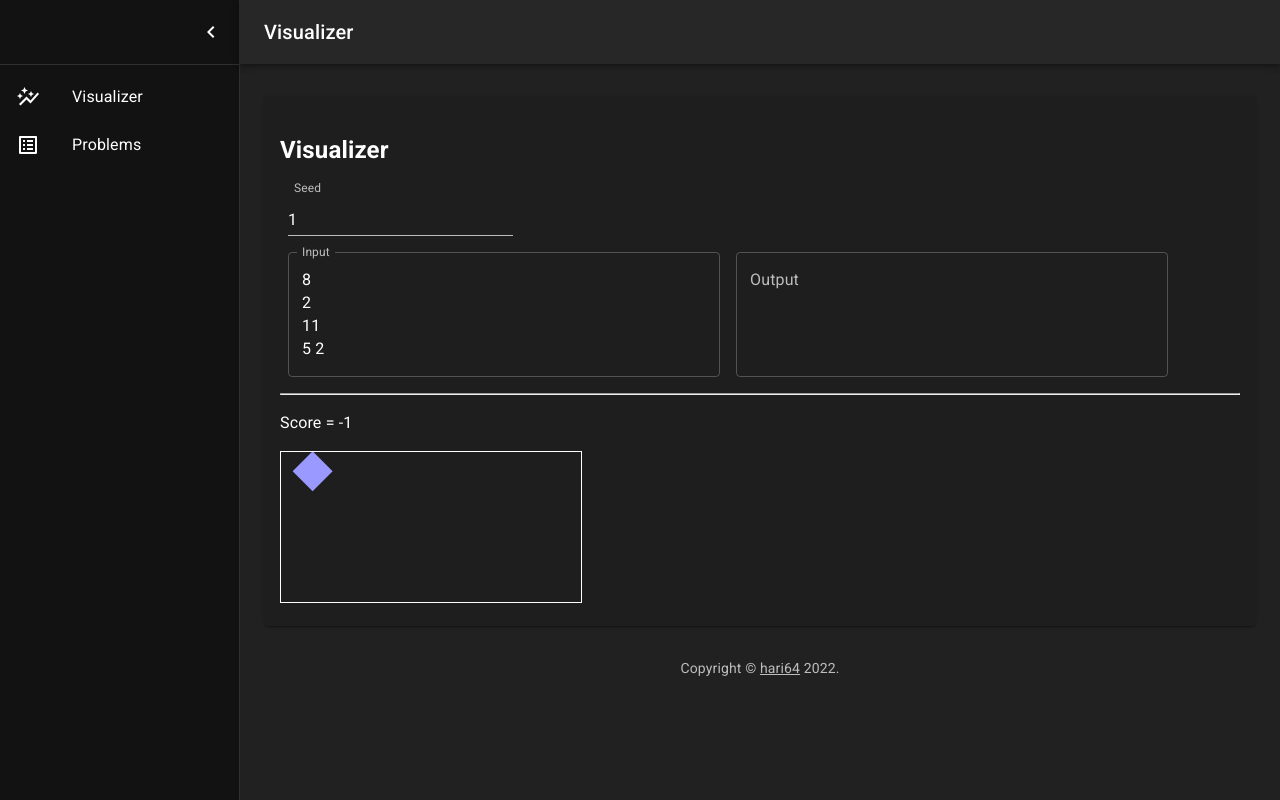
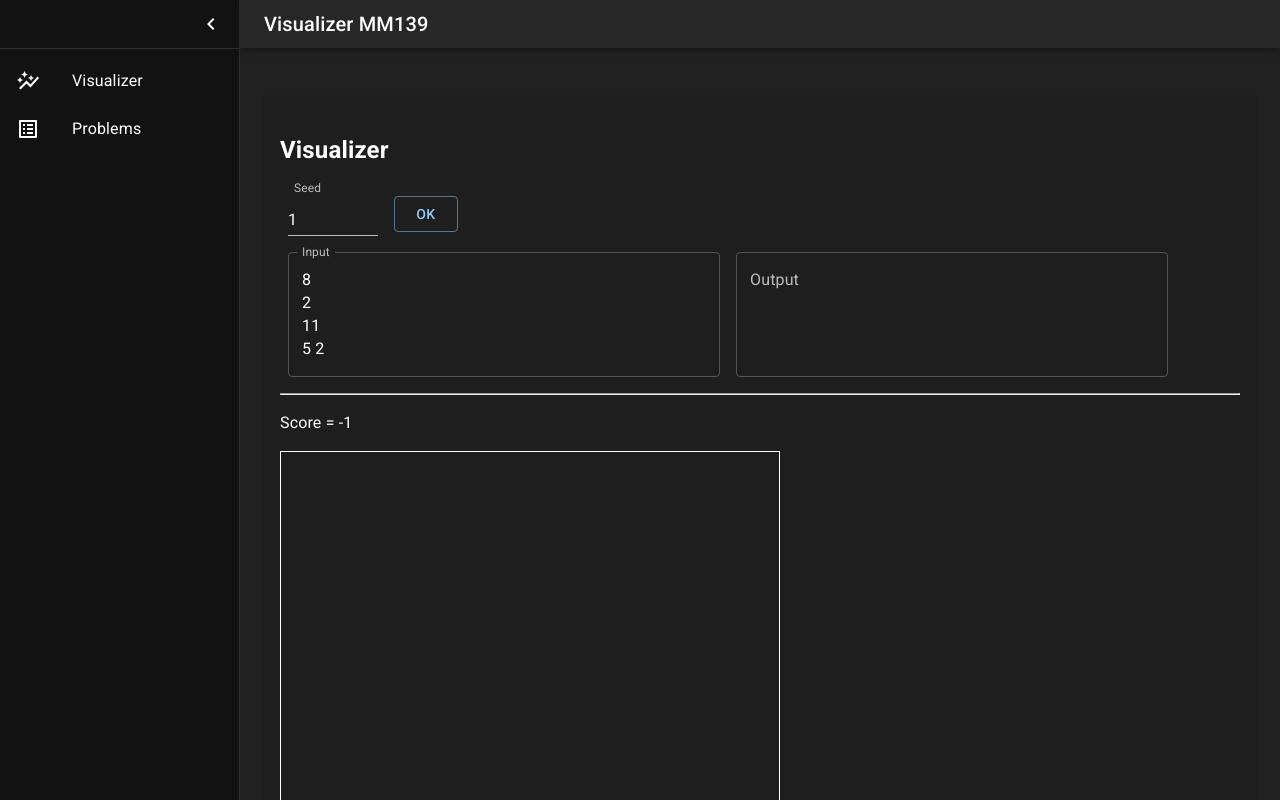
Before and after one commit to hari64boli64/visualizer, a React (Create React App) app: page / in a window 1280 px wide. Built offline with nearby package versions, Linux system fonts and the light colour scheme.

Commit message:
made canvas(2)

```diff
--- a/src/canvas.tsx
+++ b/src/canvas.tsx
@@ -1,15 +1,87 @@
 import * as React from "react";
+import Input from "./input_read";
+import Output from "./output_read";
 
-export default function Canvas(props: { input_data: string; output_data: string }) {
-  console.log("canvas");
-  const x: number = Math.random() * 100;
-  const y: number = Math.random() * 100;
+function DefaultCanvas() {
   return (
-    <svg style={{ border: "1px solid" }}>
-      <polygon
-        points={`${x} ${y - 20}, ${x + 20} ${y}, ${x} ${y + 20}, ${x - 20} ${y}`}
-        fill="#99f"
-      />
-    </svg>
+    <div className="canvas_container">
+      <p>
+        Score = -1 <span className="validation-message"></span>
+      </p>
+      <svg
+        id="vis_svg"
+        xmlns="http://www.w3.org/2000/svg"
+        width="500px"
+        height="500px"
+        style={{
+          maxWidth: "500px",
+          maxHeight: "500px",
+          border: "1px solid",
+        }}
+      ></svg>
+    </div>
   );
 }
+
+export const canvas_size = 1000;
+
+export function Canvas(props: { input_data: string; output_data: string }) {
+  console.log("Canvas");
+
+  if (props.input_data === "" && props.output_data === "") {
+    console.log("DefaultCanvas");
+    return <DefaultCanvas />;
+  }
+
+  let input: Input;
+  let output: Output;
+  try {
+    console.log(props.input_data);
+    console.log(props.output_data);
+
+    input = new Input(props.input_data);
+    output = new Output(props.output_data);
+  } catch (e) {
+    console.log("DefaultCanvas");
+    return <DefaultCanvas />;
+  }
+
+  const cells: JSX.Element[] = [];
+  const sz = canvas_size / input.N;
+  for (let i = 0; i < input.N; i++) {
+    for (let j = 0; j < input.N; j++) {
+      cells.push(
+        <rect
+          x={sz * i}
+          y={sz * j}
+          width={sz}
+          height={sz}
+          fill="skyblue"
+          stroke="cadetblue"
+          strokeWidth="2"
+          key={`${i}-${j}`}
+        />
+      );
+    }
+  }
+
+  return (
+    <div className="canvas_container">
+      <p>
+        Score = -1 <span className="validation-message"></span>
+      </p>
+      <svg
+        id="vis_svg"
+        viewBox={`0 0 ${canvas_size} ${canvas_size}`}
+        xmlns="http://www.w3.org/2000/svg"
+        style={{
+          maxWidth: "500px",
+          maxHeight: "500px",
+          border: "1px solid",
+        }}
+      >
+        {cells}
+      </svg>
+    </div>
+  );
+}
--- a/src/index.tsx
+++ b/src/index.tsx
@@ -19,6 +19,8 @@ import theme from "./theme";
 import Visualizer from "./vis";
 import Problem from "./problem";
 import mainListItems from "./listItems";
+
+const ProblemName = "MM139";
 
 const drawerWidth: number = 240;
 
@@ -83,6 +85,7 @@ function DashboardContent() {
           <CssBaseline />
           <AppBar position="absolute" open={open}>
             <Toolbar
+              variant="dense"
               sx={{
                 pr: "24px", // keep right padding when drawer closed
               }}
@@ -100,12 +103,13 @@ function DashboardContent() {
                 <MenuIcon />
               </IconButton>
               <Typography component="h1" variant="h6" color="inherit" noWrap sx={{ flexGrow: 1 }}>
-                Visualizer
+                {"Visualizer " + ProblemName}
               </Typography>
             </Toolbar>
           </AppBar>
           <Drawer variant="permanent" open={open}>
             <Toolbar
+              variant="dense"
               sx={{
                 display: "flex",
                 alignItems: "center",
--- a/src/input.ts
+++ b/src/input_gen.ts
@@ -22,6 +22,7 @@ const inputs = [
   input_0010,
 ];
 
+// seedが1-indexedかどうか
 const one_indexed = true;
 
 function getInputFromSeed(seed: number): string {
--- /dev/null
+++ b/src/input_read.ts
@@ -0,0 +1,35 @@
+import FileParser from "./parser";
+
+interface Cell {
+  v: number;
+  c: number;
+}
+
+export default class Input {
+  public N: number;
+  public C: number;
+  public P: number;
+  public grid: Cell[][];
+
+  constructor(input_content: string) {
+    const parser = new FileParser("input", input_content);
+    this.N = parser.getInt();
+    parser.getNewline();
+    this.C = parser.getInt();
+    parser.getNewline();
+    this.P = parser.getInt();
+    parser.getNewline();
+    this.grid = new Array(this.N);
+    for (let i = 0; i < this.N; i++) {
+      this.grid[i] = new Array(this.N);
+      for (let j = 0; j < this.N; j++) {
+        const v = parser.getInt();
+        const c = parser.getInt();
+        parser.getNewline();
+        this.grid[i][j] = { v: v, c: c };
+      }
+    }
+    console.assert(parser.isEOF());
+    console.log("[input read] done");
+  }
+}
--- /dev/null
+++ b/src/output_read.ts
@@ -0,0 +1,32 @@
+import FileParser from "./parser";
+
+interface RC {
+  r: number;
+  c: number;
+}
+
+export default class Output {
+  public K: number;
+  public pipes: RC[][];
+
+  constructor(output_content: string) {
+    const parser = new FileParser("output", output_content);
+    this.K = parser.getInt();
+    parser.getNewline();
+    this.pipes = new Array(this.K);
+    for (let i = 0; i < this.K; i++) {
+      const M = parser.getInt();
+      parser.getNewline();
+      const cells: RC[] = new Array(M);
+      for (let j = 0; j < M; j++) {
+        const r = parser.getInt();
+        const c = parser.getInt();
+        parser.getNewline();
+        cells[j] = { r: r, c: c };
+      }
+      this.pipes[i] = cells;
+    }
+    console.assert(parser.isEOF());
+    console.log("[output read] done.");
+  }
+}
--- a/src/vis.tsx
+++ b/src/vis.tsx
@@ -2,40 +2,47 @@ import * as React from "react";
 import Box from "@mui/material/Box";
 import Paper from "@mui/material/Paper";
 import Input from "@mui/material/Input";
+import Button from "@mui/material/Button";
 import Container from "@mui/material/Container";
 import TextField from "@mui/material/TextField";
 import InputLabel from "@mui/material/InputLabel";
 import FormControl from "@mui/material/FormControl";
+import { Canvas } from "./canvas";
 import Copyright from "./copyright";
-import Canvas from "./canvas";
-import { getInputFromSeed, one_indexed } from "./input";
+import DownloadButton from "./download_button";
+import { getInputFromSeed, one_indexed } from "./input_gen";
 
-export default function Visualizer() {
+function InOutForm(props: {
+  setInput: React.Dispatch<React.SetStateAction<string>>;
+  setOutput: React.Dispatch<React.SetStateAction<string>>;
+}) {
   const first_index = one_indexed ? 1 : 0;
 
   const [seed, setSeed] = React.useState<number>(first_index);
-  const [input_data, setInput] = React.useState<string>(getInputFromSeed(first_index));
-  const [output_data, setOutput] = React.useState<string>("");
+  const [input_rawdata, setRawInput] = React.useState<string>(getInputFromSeed(first_index));
+  const [output_rawdata, setRawOutput] = React.useState<string>("");
 
   function onChangeSeed(e: React.ChangeEvent<HTMLInputElement>) {
+    console.log("seed change");
     const new_seed = parseInt(e.currentTarget.value, 10);
     setSeed(new_seed);
-    setInput(getInputFromSeed(new_seed));
+    setRawInput(getInputFromSeed(new_seed));
   }
   function onChangeInput(e: React.ChangeEvent<HTMLInputElement>) {
     console.log("input change");
-    setInput(e.currentTarget.value);
+    setRawInput(e.currentTarget.value);
   }
   function onChangeOutput(e: React.ChangeEvent<HTMLInputElement>) {
     console.log("output change");
-    setOutput(e.currentTarget.value);
+    setRawOutput(e.currentTarget.value);
+  }
+  function onButtonClicked(e: React.MouseEvent<HTMLButtonElement, MouseEvent>) {
+    console.log("button clicked");
+    props.setInput(input_rawdata);
+    props.setOutput(output_rawdata);
   }
 
   return (
-    <Container maxWidth="lg" sx={{ mt: 4, mb: 4 }}>
-      <Paper sx={{ p: 2, display: "flex", flexDirection: "column" }}>
-        <article>
-          <h1>Visualizer</h1>
     <Box
       component="form"
       sx={{
@@ -53,16 +60,19 @@ export default function Visualizer() {
           inputProps={{ min: first_index.toString(), max: "1000" }}
           value={seed}
           onChange={onChangeSeed}
-                sx={{ m: 1, width: "25ch" }}
+          sx={{ m: 1, width: "10ch" }}
         />
       </FormControl>
+      <Button variant="outlined" sx={{ m: 1 }} onClick={onButtonClicked}>
+        OK
+      </Button>
       <div className="testcase-section">
         <TextField
           id="input_textfiled"
           label="Input"
           multiline
           rows={4}
-                value={input_data}
+          value={input_rawdata}
           onChange={onChangeInput}
         />
         <TextField
@@ -70,16 +80,27 @@ export default function Visualizer() {
           label="Output"
           multiline
           rows={4}
-                value={output_data}
+          value={output_rawdata}
           onChange={onChangeOutput}
         />
       </div>
     </Box>
+  );
+}
+
+export default function Visualizer() {
+  const [input_data, setInput] = React.useState<string>("");
+  const [output_data, setOutput] = React.useState<string>("");
+
+  return (
+    <Container maxWidth="lg" sx={{ mt: 4, mb: 4 }}>
+      <Paper sx={{ p: 2, display: "flex", flexDirection: "column" }}>
+        <article>
+          <h1>Visualizer</h1>
+          <InOutForm setInput={setInput} setOutput={setOutput} />
           <hr></hr>
-          <p>
-            Score = -1 <span className="validation-message"></span>
-          </p>
           <Canvas input_data={input_data} output_data={output_data} />
+          <DownloadButton />
         </article>
       </Paper>
       <Copyright sx={{ pt: 4 }} />
```
Also changed, not shown: src/parser.ts (+20 -8 lines), 1 other file (tests, documents, lock files or other folders). Lines whose indentation alone changed are shown as unchanged.
